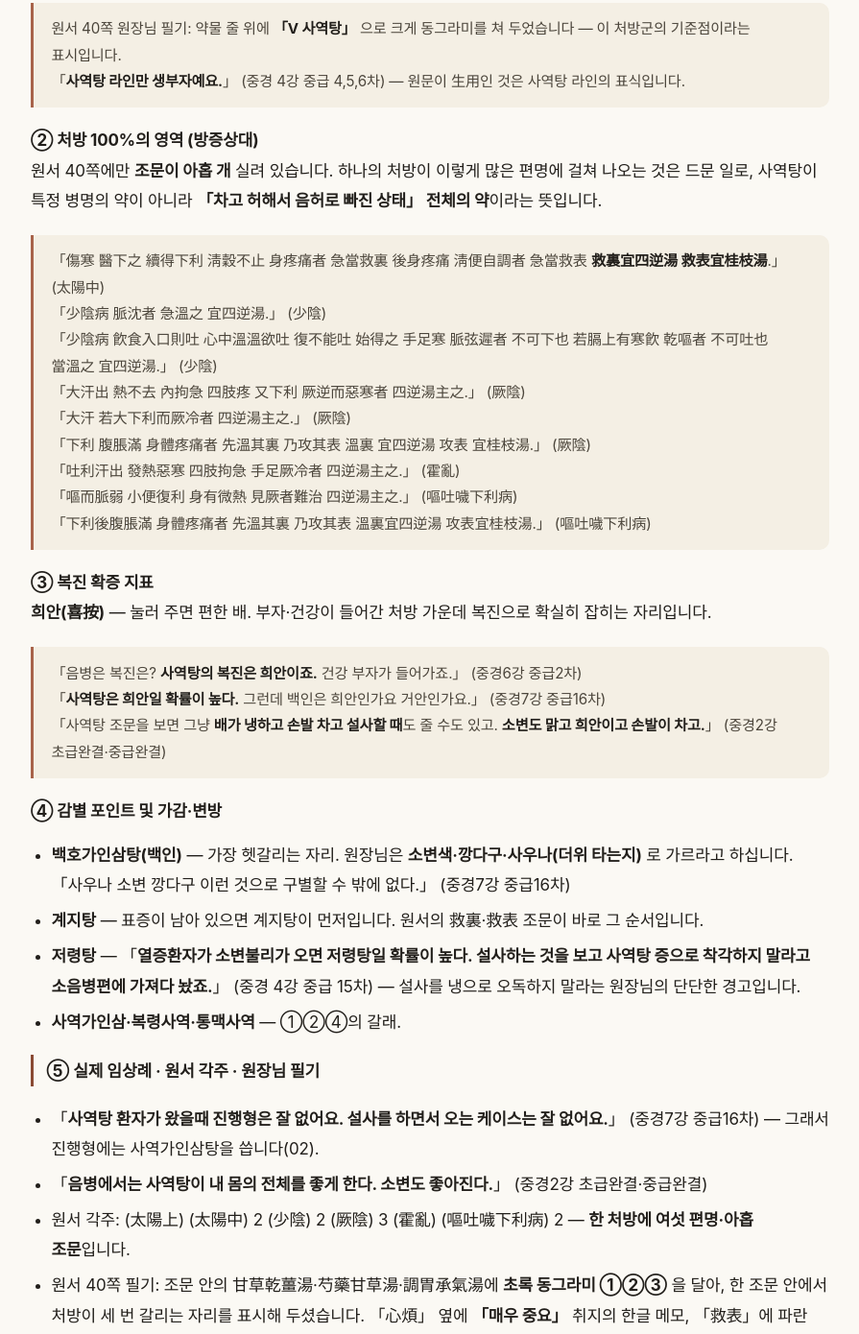
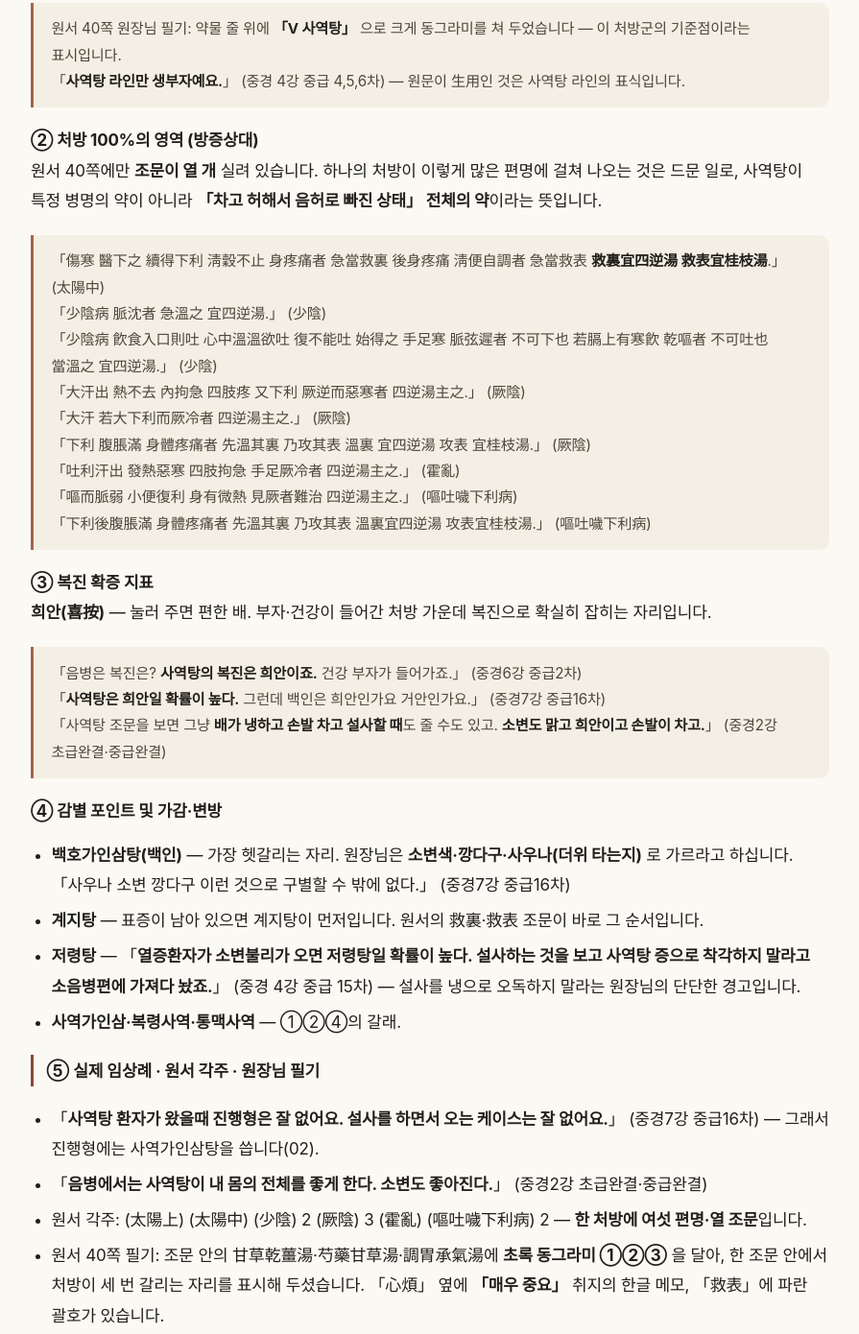
Before and after one commit to mujusang/habbang, a plain HTML site: page 1m75rsghaly9zya7/doc-15.html in a window 1280 px wide. Shown: the part 2575-3965 px from the top of the page at 96% size, without its empty margins (346-1241 px from the left). Drawn offline with Linux system fonts and the light colour scheme.

Commit message:
각론: 사역탕 40쪽 조문 수(10)·오령산 52쪽 조문 수(10) 정정

```diff
--- a/1m75rsghaly9zya7/doc-15.html
+++ b/1m75rsghaly9zya7/doc-15.html
@@ -277,7 +277,7 @@
 「<strong>사역탕 라인만 생부자예요.</strong>」 (중경 4강 중급 4,5,6차) — 원문이 生用인 것은 사역탕 라인의 표식입니다.</p>
 </blockquote>
 <p><strong>② 처방 100%의 영역 (방증상대)</strong><br />
-원서 40쪽에만 <strong>조문이 아홉 개</strong> 실려 있습니다. 하나의 처방이 이렇게 많은 편명에 걸쳐 나오는 것은 드문 일로, 사역탕이 특정 병명의 약이 아니라 <strong>「차고 허해서 음허로 빠진 상태」 전체의 약</strong>이라는 뜻입니다.</p>
+원서 40쪽에만 <strong>조문이 열 개</strong> 실려 있습니다. 하나의 처방이 이렇게 많은 편명에 걸쳐 나오는 것은 드문 일로, 사역탕이 특정 병명의 약이 아니라 <strong>「차고 허해서 음허로 빠진 상태」 전체의 약</strong>이라는 뜻입니다.</p>
 <blockquote>
 <p>「傷寒 醫下之 續得下利 淸穀不止 身疼痛者 急當救裏 後身疼痛 淸便自調者 急當救表 <strong>救裏宜四逆湯 救表宜桂枝湯</strong>.」 (太陽中)<br />
 「少陰病 脈沈者 急溫之 宜四逆湯.」 (少陰)<br />
@@ -307,7 +307,7 @@
 <ul>
 <li>「<strong>사역탕 환자가 왔을때 진행형은 잘 없어요. 설사를 하면서 오는 케이스는 잘 없어요.</strong>」 (중경7강 중급16차) — 그래서 진행형에는 사역가인삼탕을 씁니다(02).</li>
 <li>「<strong>음병에서는 사역탕이 내 몸의 전체를 좋게 한다. 소변도 좋아진다.</strong>」 (중경2강 초급완결·중급완결)</li>
-<li>원서 각주: (太陽上) (太陽中) 2 (少陰) 2 (厥陰) 3 (霍亂) (嘔吐噦下利病) 2 — <strong>한 처방에 여섯 편명·아홉 조문</strong>입니다.</li>
+<li>원서 각주: (太陽上) (太陽中) (少陰) 2 (厥陰) 3 (霍亂) (嘔吐噦下利病) 2 — <strong>한 처방에 여섯 편명·열 조문</strong>입니다.</li>
 <li>원서 40쪽 필기: 조문 안의 甘草乾薑湯·芍藥甘草湯·調胃承氣湯에 <strong>초록 동그라미 ①②③</strong> 을 달아, 한 조문 안에서 처방이 세 번 갈리는 자리를 표시해 두셨습니다. 「心煩」 옆에 <strong>「매우 중요」</strong> 취지의 한글 메모, 「救表」에 파란 괄호가 있습니다.</li>
 <li>원서 40쪽 오른쪽 위 필기: 생부자와 포부자의 작용을 배수로 비교한 숫자 메모가 있으나 <strong>획이 겹쳐 판독 불확실</strong>입니다.</li>
 </ul>
@@ -906,7 +906,7 @@
 <hr />
 <h2 id="s-21">부자오두제 정리 — 이 처방군에서 새로 건진 것</h2>
 <ol>
-<li><strong>사역탕의 「사역」은 결과론이다.</strong> 「사역탕의 사역은 결과론이지 사지궐역에만 쓰이는 것은 아니죠」 — 차고 허해서 음허로 빠진 상태 전체의 약이고, 손발 참은 그 결과일 뿐입니다. 원서가 40쪽 한 쪽에 <strong>여섯 편명·아홉 조문</strong>을 몰아 놓은 것이 그 증거입니다.</li>
+<li><strong>사역탕의 「사역」은 결과론이다.</strong> 「사역탕의 사역은 결과론이지 사지궐역에만 쓰이는 것은 아니죠」 — 차고 허해서 음허로 빠진 상태 전체의 약이고, 손발 참은 그 결과일 뿐입니다. 원서가 40쪽 한 쪽에 <strong>여섯 편명·열 조문</strong>을 몰아 놓은 것이 그 증거입니다.</li>
 <li><strong>갈래는 「무엇이 더 모자란가」로만 갈린다.</strong> 진액이면 인삼(02), 물이면 복령(03), 맥이면 건강 6(04), 감초를 뺄 만큼 급하면 건강부자(06). 처방 이름이 아니라 <strong>모자란 것</strong>을 보면 19방이 저절로 정리됩니다.</li>
 <li><strong>부자오두제에서 희안이 아닌 것은 진무탕과 부자탕 둘뿐이다.</strong> 「진무탕 부자탕 빼고는 다 희안이죠」(중경의학 3강 초급 4,5,6,7차). 나머지 17방은 눌러 주면 편한 배를 공유합니다.</li>
 <li><strong>원서 40쪽의 새 사실 — 부자는 生이 원문, 2가 현대량이다.</strong> 원서는 사역탕·사역가인삼·복령사역·통맥사역·저담즙·건강부자·백통 계열 모두에 「(原文 生用 一枚)」을 달아 두었습니다. 「사역탕 라인만 생부자」라는 원장님 말씀의 출처가 이 괄호입니다.</li>
```
Also changed, not shown: 1m75rsghaly9zya7/doc-20.html (+4 -1 lines), 2 other files.
